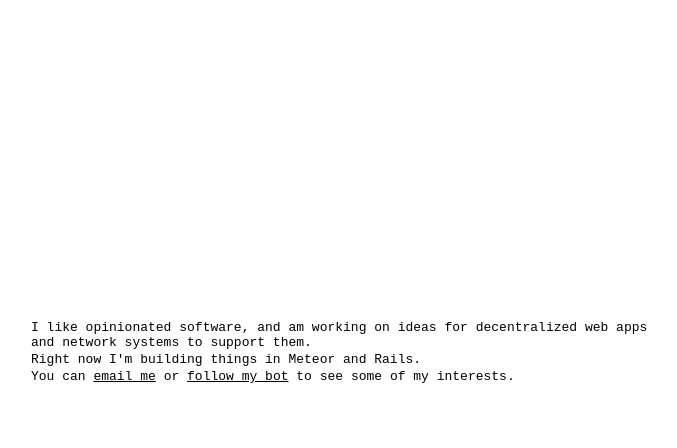
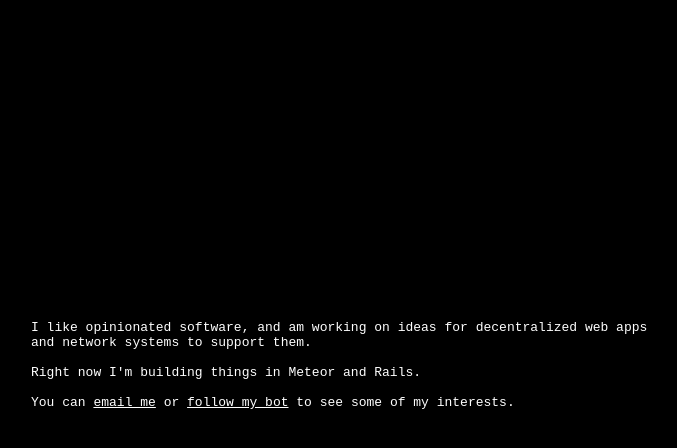
Before and after one commit to georgetmayorga/blog, a Jekyll site: the page index.html, which Jekyll copies as it is, in a window 1280 px wide. Shown: the top 448 px of the page, without its empty margins (289-966 px from the left). Built offline with Jekyll 4.4.1, drawn with Linux system fonts in a browser that asks for light colours.

Commit message:
black bg

```diff
--- a/css/simple.css
+++ b/css/simple.css
@@ -4,7 +4,8 @@
 }
 
 body {
-  background: white;
+  background: black;
+  color: white;
   font-family: monospace;
   padding-top: 25%;
 }
@@ -14,9 +15,9 @@ body {
 }
 
 a:link, a:visited, a:hover, a:active {
-  color: black;
+  color: white;
 }
 
 p {
-  padding-bottom: 2px;
+  padding-bottom: 15px;
 }
```
